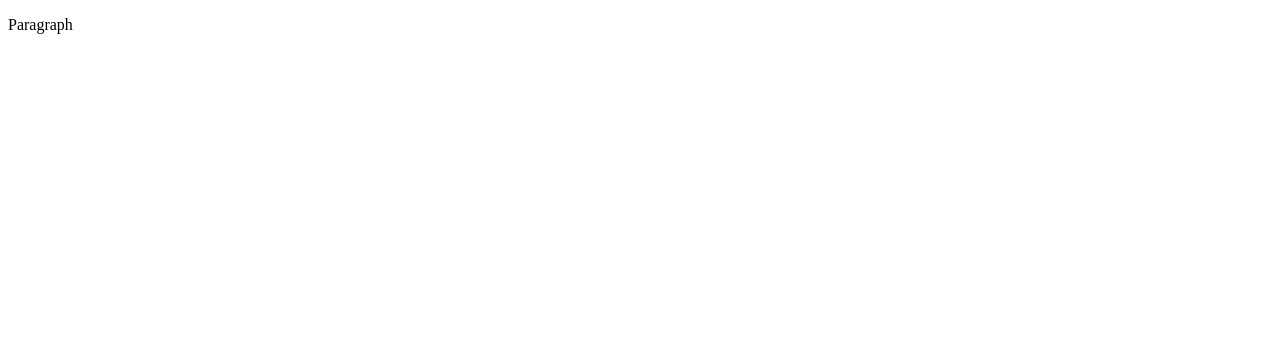
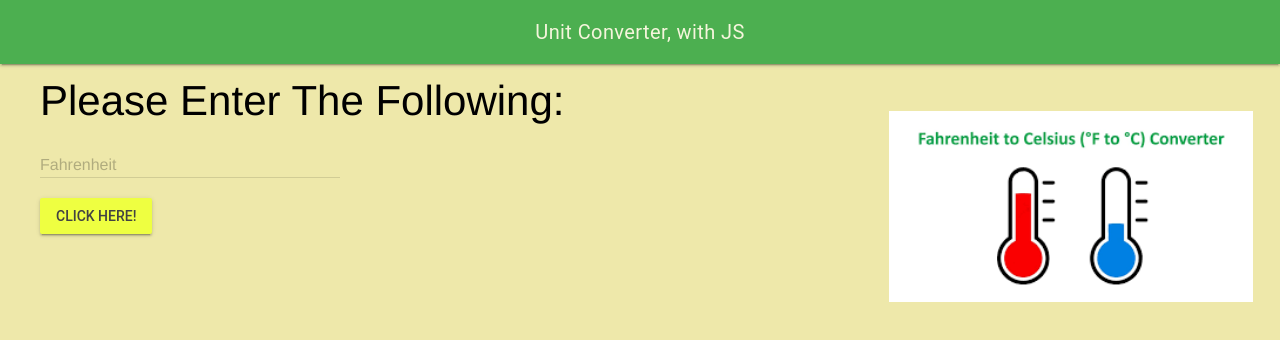
Before and after one commit to MTHS-ICS2O-2-2022/ICS2O-Unit-3-04-lamees-hemdan, a plain HTML site: page index.html in a window 1280 px wide. Drawn offline with nearby package versions, Linux system fonts and the light colour scheme.

Commit message:
edited js

```diff
--- a/css/style.css
+++ b/css/style.css
@@ -1,4 +1,43 @@
 /* Created by: Mr. Coxall
-* Created on: Sep 2020
+/* Created by: Lamees Hemdan
+* Created on: March 2023
 * This file contains the CSS for index.html
 */
+
+/* Due to error in MDL : https://github.com/google/material-design-lite/issues/5281
+*/
+.mdl-ripple {
+  background: #000;
+  opacity: 0.001;
+}
+
+.mdl-layout__header-row {
+  justify-content: center;
+  padding: 0;
+  color: beige;
+}
+
+.mdl-layout__content {
+  padding-left: 30pt;
+  padding-top: 20pt;
+  padding-right: 20pt;
+  color: violet;
+}
+
+.mdl-textfield__input {
+  color: black;
+}
+
+.page-content {
+  color: black;
+  font-family: Helvetica, Arial, sans-serif;
+  font-size: 3rem;
+}
+
+body {
+  background-color: palegoldenrod;
+}
+
+img {
+  float: right;
+}
--- a/index.html
+++ b/index.html
@@ -1,9 +1,52 @@
 <!DOCTYPE html>
-<html>
-  <head>
-    <title>Title</title>
-  </head>
-  <body>
-    <p>Paragraph</p>
-  </body>
+<!--ICS2O-Unit3-04-HTML-Template-->
+<html lang="en-ca">
+<head>
+  <meta charset="utf-8" />
+  <meta name="description" content="Unit Converter, with JS" />
+  <meta name="keywords" content="mths, ICS2O" />
+  <meta name="author" content="Lamees-Hemdan" />
+  <meta name="viewport" content="width=device-width, intitial-scale=1.0" />
+  <link rel="stylesheet" href="https://fonts.googleapis.com/icon?family=Material+Icons" />
+  <link rel="stylesheet" href="https://code.getmdl.io/1.3.0/material.green-lime.min.css" />
+  <link rel="stylesheet" href="./css/style.css" />
+  <link rel="stylesheet" href="./js/script.js" />
+  <link rel="apple-touch-icon" sizes="180x180" href="./apple-touch-icon.png" />
+  <link rel="icon" type="image/png" sizes="32x32" href="./favicon-32x32.png" />
+  <link rel="icon" type="image/png" sizes="16x16" href="./favicon-16x16.png" />
+  <link rel="manifest" href="./site.webmanifest" />
+  <title>Unit Converter, with JS</title>
+</head>
+<body>
+  <script defer src="https://code.getmdl.io/1.3.0/material.min.js"></script>
+  <script src="./js/script.js"></script>
+  <div class="mdl-layout mdl-js-layout mdl-layout--fixed header">
+    <header class="mdl-layout__header">
+      <div class="mdl-layout__header-row">
+        <span class="mdl-layout-title">Unit Converter, with JS</span>
+      </div>
+    </header>
+    <main class="mdl-layout__content">
+      <div class="page-content">Please Enter The Following:</div>
+      <image src="./images/converter.png" alt="temperature" width="30%" hight="auto" style="padding: 100 px" />
+      <br />
+      <!-- Numeric Textfield -->
+      <form action="#">
+        <div class="mdl-textfield mdl-js-textfield">
+          <input class="mdl-textfield__input" type="text" pattern="-?[0-9]*(\.[0-9]+)?" id="fahrenheit" />
+          <label class="mdl-textfield__label" for="fahrenheit">Fahrenheit</label>
+          <span class="mdl-textfield__error">Input is not a number!</span>
+        </div>
+      </form>
+      <!-- Accent-colored raised button with ripple -->
+      <button class="mdl-button mdl-js-button mdl-button--raised mdl-js-ripple-effect mdl-button--accent"
+        onclick="fahrenheitToCelsius()">
+        CLICK HERE!
+      </button>
+      <br />
+      <br />
+      <div id="celsius"></div>
+    </main>
+  </div>
+</body>
 </html>
--- a/js/script.js
+++ b/js/script.js
@@ -1,5 +1,20 @@
 // Copyright (c) 2020 Mr. Coxall All rights reserved
 //
-// Created by: Mr. Coxall
-// Created on: Sep 2020
+// Created by: Lamees Hemdan
+// Created on: April 2023
 // This file contains the JS functions for index.html
+
+// This function converts from Fahrenheit to Celsius
+
+  function fahrenheitToCelsius () {
+// input
+
+  const fahrenheit = parseFloat(document.getElementById('fahrenheit').value);
+// process
+
+  const celsius = (fahrenheit - 32) * 5 / 9;
+
+// output
+
+  document.getElementById('celsius').innerHTML = 'Temperature in Celsius: ' + celsius;
+}
```
Also changed, not shown: android-chrome-192x192.png (added), android-chrome-512x512.png (added), apple-touch-icon.png (added), design/flowchart.png (added), design/storyboard.png (added), favicon-16x16.png (added), favicon-32x32.png (added), favicon.ico (added), images/converter.png (added), site.webmanifest (added), 2 other files.
